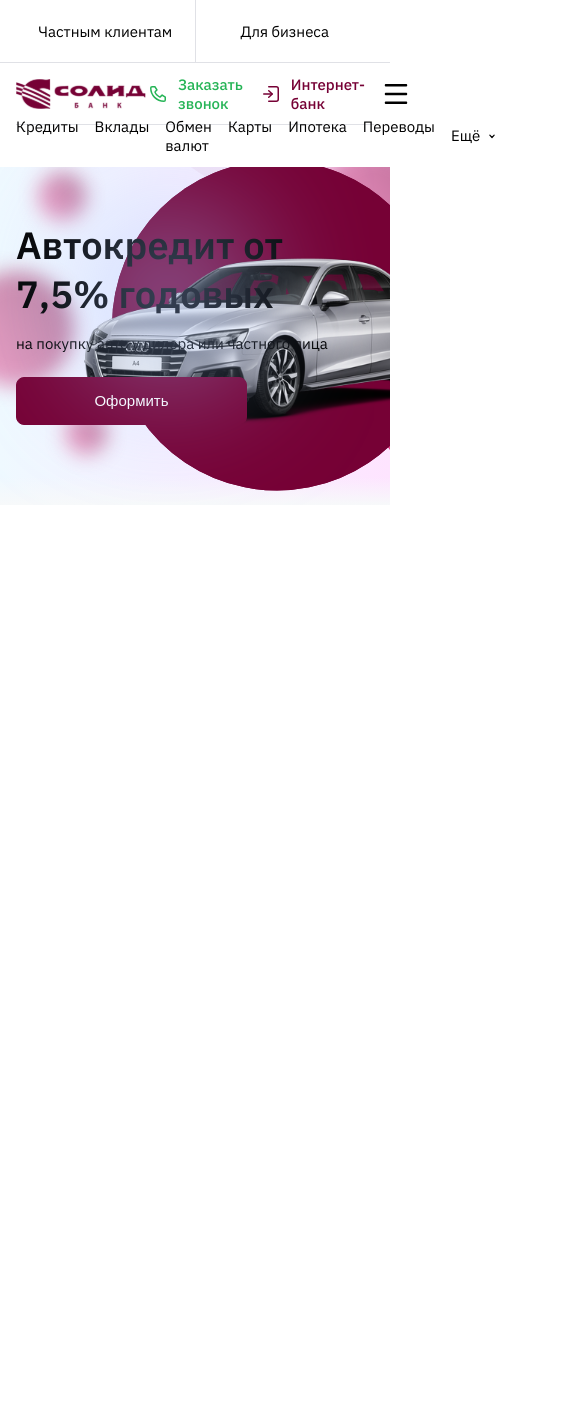
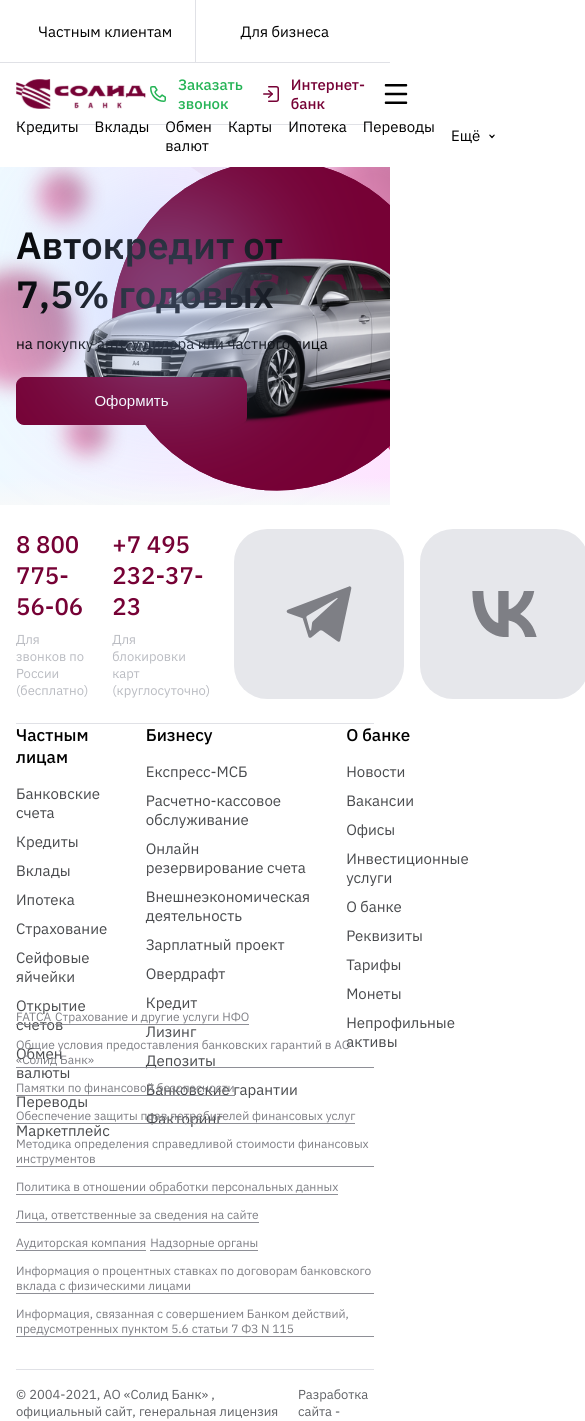
Before and after one commit to Nyanchuk/react-test-rasa, a React (Create React App) app: page / in a window 390 px wide. Shown: the top 1421 px of the page, 585 px wide, since content can reach past the window. Before the commit the page ends 844 px from the top, so only its background shows below. Built offline with nearby package versions, Linux system fonts and the light colour scheme.

Commit message:
футер готов

```diff
--- a/src/App.js
+++ b/src/App.js
@@ -110,7 +110,7 @@ function App() {
           </div>
         </div>
       </section> */}
-      {/* <Footer /> */}
+      <Footer />
     </div>
   );
 }
--- a/src/components/Footer/footer.module.css
+++ b/src/components/Footer/footer.module.css
@@ -88,5 +88,34 @@
   font-size: 13px;
 }
 @media (max-width: 768px) {
-
+  .footer {
+    padding-left: 16px;
+    padding-right: 16px;
+    height: 727px;
+  }
+  .footer__container {
+    height: 480px;
+    flex-direction: column;
+  }
+  .footer__container_links {
+    width: 100%;
+    order: 2;
+    border-right: none;
+  }
+  .footer__container_block {
+    width: auto;
+    height: 100%;
+  }
+  .footer__container_contacts {
+    padding-top: 24px;
+    padding-bottom: 24px;
+    order: 1;
+    width: 100%;
+    flex-direction: row;
+    border-bottom: 1px solid #e0e1e6;
+  }
+  .footer__block {
+    margin-top: 24px;
+    padding-bottom: 24px;
+  }
 }
--- a/src/components/Footer/index.jsx
+++ b/src/components/Footer/index.jsx
@@ -98,7 +98,7 @@ export default function Footer() {
           ЦБ РФ № 1329.
         </span>
         <span>
-          Разработка сайта - <span style={{ color: "#009EE2" }}>RASA</span>
+          Разработка сайта - <span style={{ color: "#009EE2" , paddingBottom:'32px'}}>RASA</span>
         </span>
       </div>
     </div>
```
